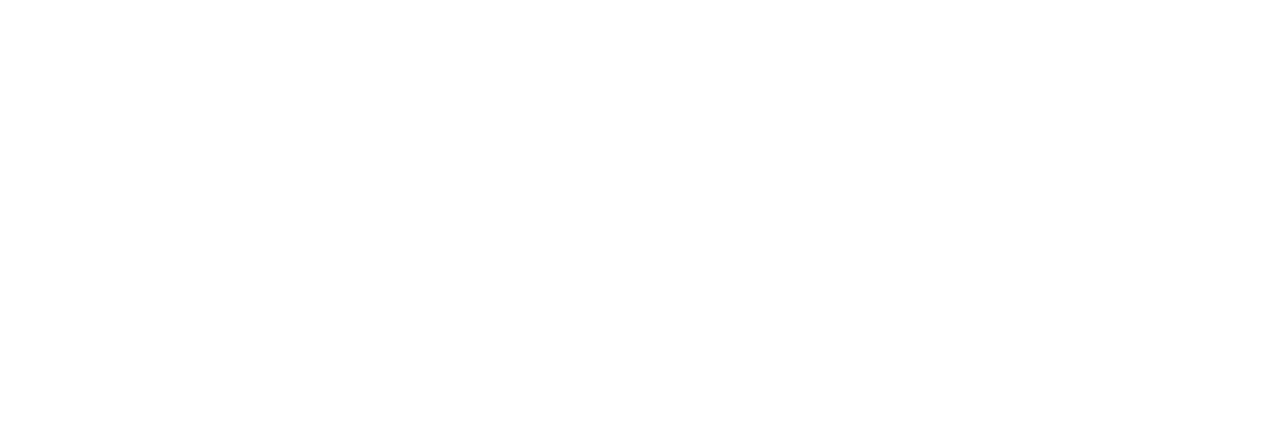
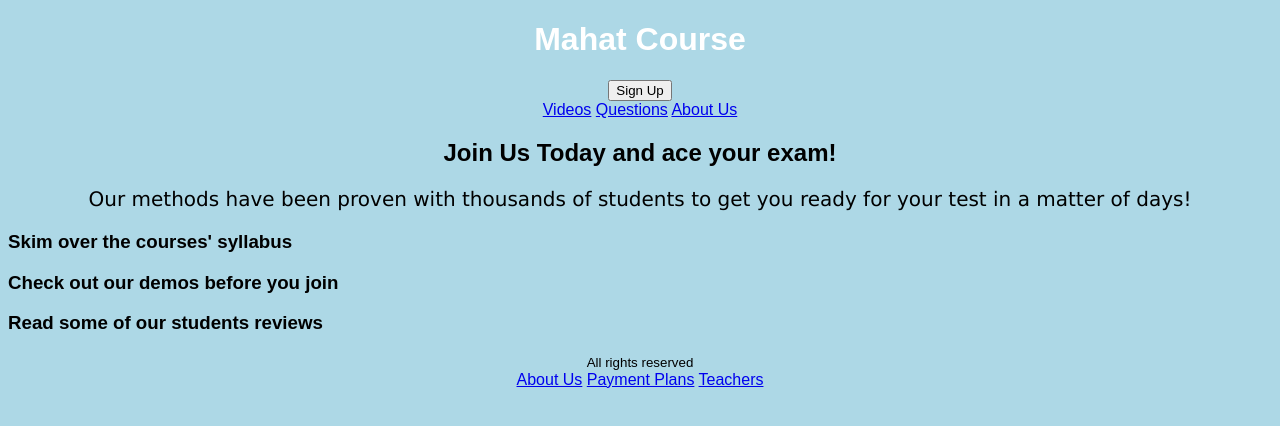
Before and after one commit to Royz2123/Course-Website, a plain HTML site: page project/index.html in a window 1280 px wide. Drawn offline with Linux system fonts and the light colour scheme.

Commit message:
worked on homepage

```diff
--- a/project/index.html
+++ b/project/index.html
@@ -1,8 +1,68 @@
-<html>
+<!DOCTYPE html>
+<html lang="en">
     <head>
-
+        <meta charset="UTF-8">
+        <meta name="viewport" content="width=device-width, initial-scale=1">
+        <title>מבחן מה"ט</title>
+        <link rel="stylesheet" href="style.css">
     </head>
     <body>
+        <!--Top Bar-->
+        <header>
+            <h1>
+                Mahat Course
+            </h1>
+            <button>
+                Sign Up
+            </button>
+            <nav>
+                <a href="/html/">Videos</a>
+                <a href="/html/">Questions</a>
+                <a href="/html/">About Us</a>
+            </nav>
+        </header>
 
+        <!--Homepage-->
+        <main>
+            <!--Main Guide -->
+            <article>
+                <h2>
+                    Join Us Today and ace your exam!
+                </h2>
+                <p>
+                    Our methods have been proven with thousands of students
+                    to get you ready for your test in a matter of days!
+                </p>
+            </article>
+
+            <!--Main Sections-->
+            <section>
+                <h3>
+                    Skim over the courses' syllabus
+                </h3>
+            </section>
+            <section>
+                <h3>
+                    Check out our demos before you join
+                </h3>
+            </section>
+            <section>
+                <h3>
+                    Read some of our students reviews
+                </h3>
+            </section>
+        </main>
+
+        <!--Page Footer-->
+        <footer>
+            <small>
+                All rights reserved
+            </small>
+            <nav>
+                <a href="/html/">About Us</a>
+                <a href="/html/">Payment Plans</a>
+                <a href="/html/">Teachers</a>
+            </nav>
+        </footer>
     </body>
 </html>
--- /dev/null
+++ b/project/style.css
@@ -0,0 +1,18 @@
+body {
+    background-color: lightblue;
+    font-family: sans-serif;
+    text-align: center;
+}
+
+h1 {
+    color: white;
+}
+
+h3 {
+    text-align: left;
+}
+
+p {
+    font-family: verdana;
+    font-size: 20px;
+}
```
